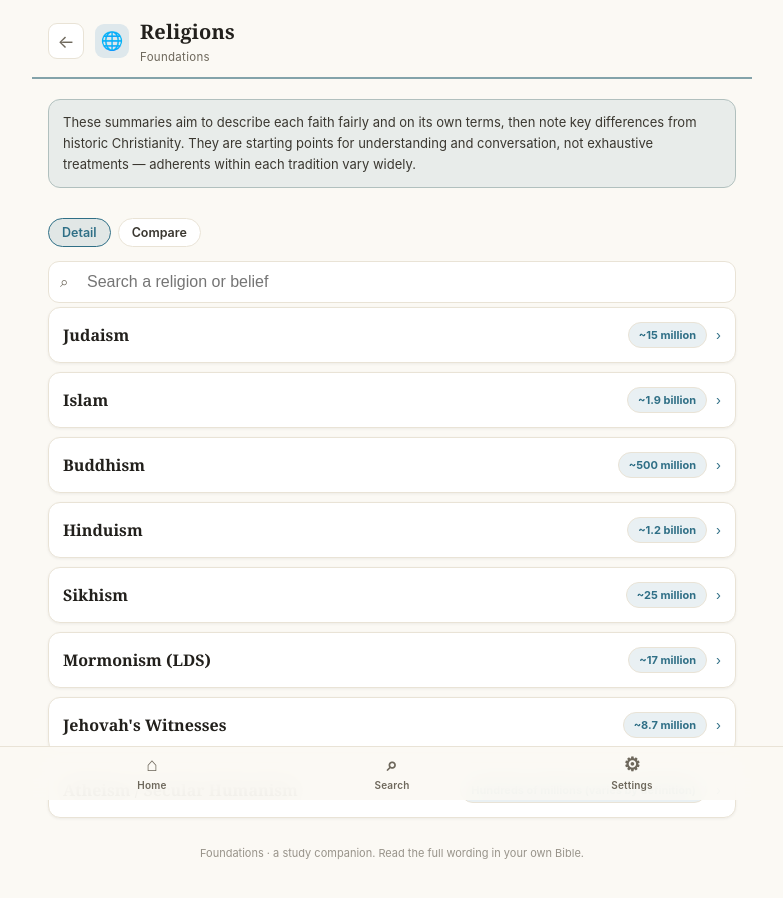
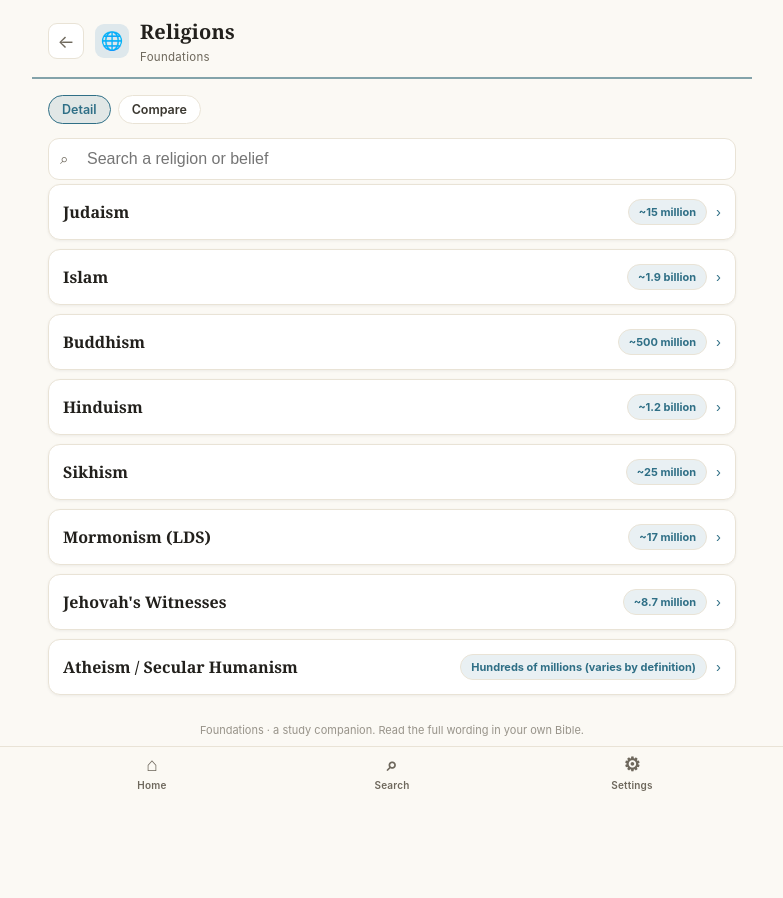
Before and after one commit to euphor82/Foundations, a React (Vite) app: page /#/religions in a window 1280 px wide. Shown: the top 898 px of the page, without its empty margins (248-1031 px from the left). After the commit the page ends 822 px from the top, so only its background shows below. Built offline with nearby package versions, Linux system fonts and the light colour scheme.

Commit message:
Religions & Denominations: remove the section intro paragraphs
Drop the introductory note boxes so each section opens straight into its entries.

Co-Authored-By: Claude Opus 4.8 <noreply@anthropic.com>
Claude-Session: https://claude.ai/code/session_01T8UVajio1AMN3R4roYZC2P

```diff
--- a/src/categories/denominations/DenominationsView.tsx
+++ b/src/categories/denominations/DenominationsView.tsx
@@ -2,7 +2,7 @@ import { useState } from 'react'
 import { Link } from 'react-router-dom'
 import { Collapsible } from '../../components/Collapsible'
 import { CompareSelect } from '../../components/CompareSelect'
-import { DENOMINATIONS, DENOM_INTRO, DENOM_COMMON, DENOM_FAMILIES } from './data'
+import { DENOMINATIONS, DENOM_FAMILIES } from './data'
 import type { Denomination } from './types'
 
 const ATTRS = [
@@ -19,13 +19,6 @@ export function DenominationsView() {
 
   return (
     <>
-      <div className="note">
-        {DENOM_INTRO}
-        <br />
-        <br />
-        <b>Shared ground:</b> {DENOM_COMMON}
-      </div>
-
       <div className="chips">
         <button className={!showTable ? 'on' : ''} onClick={() => setShowTable(false)}>Detail</button>
         <button className={showTable ? 'on' : ''} onClick={() => setShowTable(true)}>Compare</button>
--- a/src/categories/religions/ReligionsView.tsx
+++ b/src/categories/religions/ReligionsView.tsx
@@ -4,7 +4,7 @@ import { SearchBar } from '../../components/SearchBar'
 import { Collapsible } from '../../components/Collapsible'
 import { CompareSelect } from '../../components/CompareSelect'
 import { matches } from '../../lib/text'
-import { RELIGIONS, RELIGIONS_INTRO, COMPARE_SUBJECTS } from './data'
+import { RELIGIONS, COMPARE_SUBJECTS } from './data'
 import type { Religion } from './types'
 
 const ATTRS = [
@@ -23,8 +23,6 @@ export function ReligionsView() {
 
   return (
     <>
-      <div className="note">{RELIGIONS_INTRO}</div>
-
       <div className="chips">
         <button className={!showTable ? 'on' : ''} onClick={() => setShowTable(false)}>Detail</button>
         <button className={showTable ? 'on' : ''} onClick={() => setShowTable(true)}>Compare</button>
```
